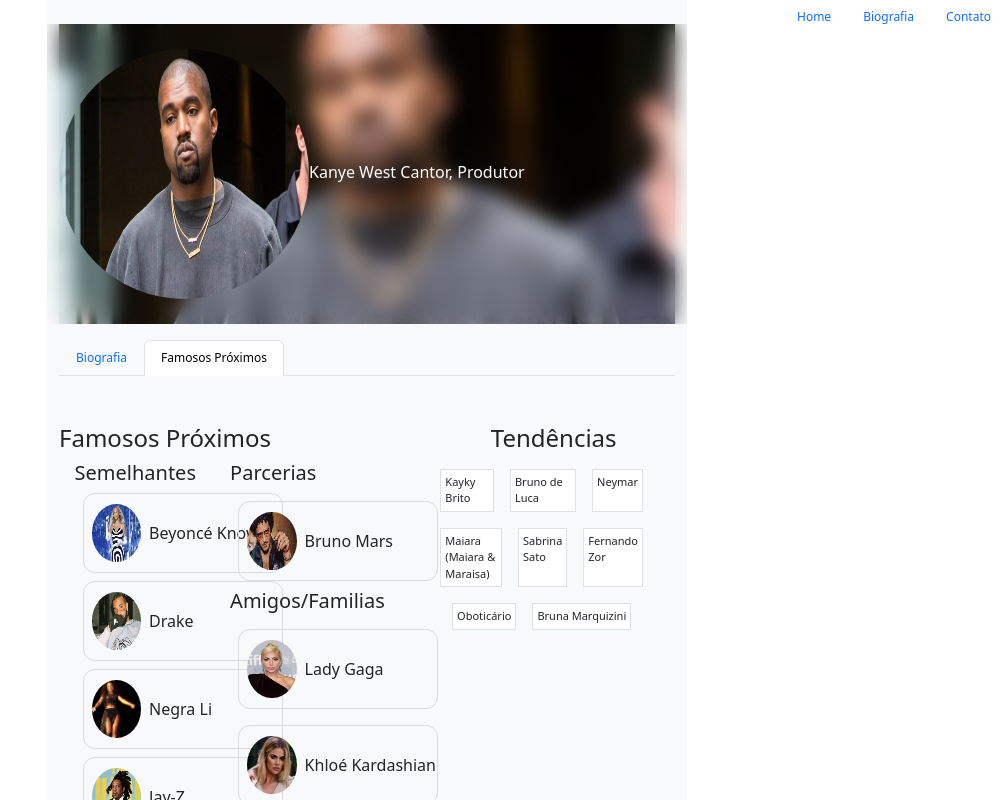
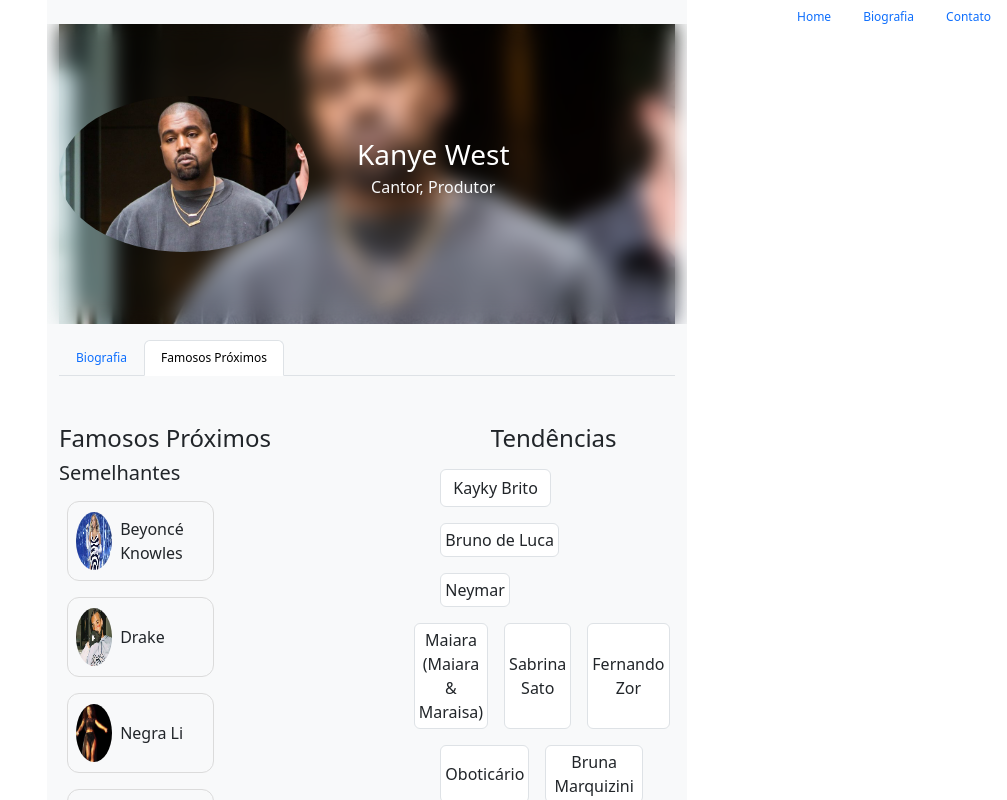
Before and after one commit to Renanluizssx/Projeto-Kanye-West, a React (Create React App) app in the folder myapp/: page /Famosos in a window 1280 px wide. Shown: the top 800 px of the page, without its empty margins (273-1280 px from the left). Built offline with nearby package versions, Linux system fonts and the light colour scheme.

Commit message:
commitado

```diff
--- a/myapp/src/Componentes/boxes-artista/index.js
+++ b/myapp/src/Componentes/boxes-artista/index.js
@@ -1,11 +1,13 @@
 import { Box } from "@mui/system";
-
+import Row from "react-bootstrap/esm/Row";
+import Col from "react-bootstrap/esm/Col";
 function DadosArtistas({ imagem, nome }) {
   return (
+    <Row>
+      <Col lg={6}>
         <Box
           className="d-flex align-items-center"
           sx={{
-        width: 200,
             height: 80,
             backgroundColor: "primary",
             border: 1,
@@ -17,6 +19,8 @@ function DadosArtistas({ imagem, nome }) {
           <img src={imagem} className=" ms-2 w-25 h-75 rounded-circle" />
           <p className="ms-2 mb-0">{nome}</p>
         </Box>
+      </Col>
+    </Row>
   );
 }
 
--- a/myapp/src/Componentes/header-biografia/header-biografia.css
+++ b/myapp/src/Componentes/header-biografia/header-biografia.css
@@ -1,7 +1,6 @@
 .header-biografia {
   background-image: url("../../Assets/kanyeBiografia.jpg");
   max-width: 1857px;
-  height: 300px;
   background-repeat: no-repeat;
   background-size: cover;
   background-position: center;
--- a/myapp/src/Componentes/header-biografia/index.js
+++ b/myapp/src/Componentes/header-biografia/index.js
@@ -6,19 +6,21 @@ function HeaderBiografia({ Row, Col }) {
   return (
     <Row className="justify-content-center">
       <Col xs={12}>
-        <header className="header-biografia">
+        <header className="header-biografia" sm={12}>
           <Row className="align-items-center container-header">
             <Col>
               <Row>
-                <Col>
+                <Col className="d-flex align-items-center text-light flex-sm-column flex-lg-row">
                   <img
-                    className="imagem-kanye-biografia"
+                    className="imagem-kanye-biografia h-100"
                     src={Kanye}
                     alt="imagem Kanye"
                   />
-                  <span className="text-center">
-                    Kanye West Cantor, Produtor
-                  </span>
+
+                  <p className="text-center ms-sm-0 ms-lg-5">
+                    <span className="fs-3">Kanye West</span>
+                    <br /> Cantor, Produtor
+                  </p>
                 </Col>
               </Row>
             </Col>
@@ -26,7 +28,7 @@ function HeaderBiografia({ Row, Col }) {
         </header>
         <Row>
           <Col xs={12} className="mt-3">
-            <Nav className="nav" variant="tabs" defaultActiveKey="/">
+            <Nav className="" variant="tabs" defaultActiveKey="/">
               <Nav.Item>
                 <LinkContainer to="/Biografia">
                   <Nav.Link>Biografia</Nav.Link>
--- a/myapp/src/Componentes/navegacao/index.js
+++ b/myapp/src/Componentes/navegacao/index.js
@@ -2,9 +2,9 @@ import Nav from "react-bootstrap/esm/Nav";
 import { LinkContainer } from "react-router-bootstrap";
 function Navegacao({ Row, Col }) {
   return (
-    <Row className="fixed-top fs-2">
-      <Col xs={12}>
-        <Nav className="justify-content-end" activeKey="/home">
+    <Row className="fixed-top">
+      <Col xs={12} sm={12}>
+        <Nav className="justify-content-sm-end" activeKey="/home">
           <Nav.Item>
             <LinkContainer to="/">
               <Nav.Link>Home</Nav.Link>
--- a/myapp/src/Componentes/tendencias/index.css
+++ b/myapp/src/Componentes/tendencias/index.css
@@ -1,3 +1,7 @@
 .tendencias {
   font-size: 11px;
 }
+.sm .btn {
+  height: 100px;
+  width: 100px;
+}
--- a/myapp/src/Componentes/tendencias/index.js
+++ b/myapp/src/Componentes/tendencias/index.js
@@ -1,45 +1,45 @@
 import "./index.css";
-
+import Button from "react-bootstrap/Button";
 function Tendencias({ Row, Col }) {
   return (
     <Row className="tendencias">
       <h2 className="fs-4 text-center">Tendências</h2>
-      <Row>
-        <Col xs={12} className="tendencias-col d-flex justify-content-center">
-          <span className="p-1 mb-2 bg-white text-dark border tendencias m-2">
+      <Row className="d-lg-flex flex-column">
+        <Col xs={12} className="tendencias-col justify-content-center">
+          <Button variant="p-1 mb-2 bg-white text-dark border tendencias m-2">
             Kayky Brito
-          </span>
+          </Button>
 
-          <span className="p-1 mb-2 bg-white text-dark border tendencias m-2">
+          <Button className="p-1 mb-2 bg-white text-dark border tendencias m-2">
             Bruno de Luca
-          </span>
-          <span className="p-1 mb-2 bg-white text-dark border tendencias m-2">
+          </Button>
+          <Button className="p-1 mb-2 bg-white text-dark border tendencias m-2">
             Neymar
-          </span>
+          </Button>
         </Col>
       </Row>
-      <Row>
-        <Col xs={12} className="tendencias-col d-flex justify-content-center">
-          <span className="p-1  mb-2 bg-white text-dark border tendencias m-2">
+      <Row className="d-sm-none d-lg-flex">
+        <Col xs={12} className="tendencias-col d-flex justify-content-center ">
+          <Button className="p-1  mb-2 bg-white text-dark border tendencias m-2">
             Maiara (Maiara & Maraisa)
-          </span>
+          </Button>
 
-          <span className="p-1 mb-2 bg-white text-dark border tendencias m-2">
+          <Button className="p-1 mb-2 bg-white text-dark border tendencias m-2">
             Sabrina Sato
-          </span>
-          <span className="p-1  mb-2 bg-white text-dark border tendencias m-2">
+          </Button>
+          <Button className="p-1  mb-2 bg-white text-dark border tendencias m-2">
             Fernando Zor
-          </span>
+          </Button>
         </Col>
       </Row>
-      <Row>
+      <Row className="d-sm-none d-lg-flex">
         <Col xs={12} className="tendencias-col d-flex justify-content-center">
-          <span className="p-1 mb-2 bg-white text-dark border m-2">
+          <Button className="p-1 mb-2 bg-white text-dark border m-2">
             Oboticário
-          </span>
-          <span className="p-1 mb-2 bg-white text-dark border m-2">
+          </Button>
+          <Button className="p-1 mb-2 bg-white text-dark border m-2">
             Bruna Marquizini
-          </span>
+          </Button>
         </Col>
       </Row>
     </Row>
--- a/myapp/src/pages/Home/home.css
+++ b/myapp/src/pages/Home/home.css
@@ -16,3 +16,6 @@ img {
 .teste {
   width: 1600px;
 }
+.sm {
+  width: 100%;
+}
--- a/myapp/src/pages/biografia/biografia.css
+++ b/myapp/src/pages/biografia/biografia.css
@@ -16,3 +16,6 @@ ul {
 ul li {
   list-style: none;
 }
+.sm {
+  width: 200px;
+}
--- a/myapp/src/pages/biografia/index.js
+++ b/myapp/src/pages/biografia/index.js
@@ -32,12 +32,10 @@ function Biografia() {
                     <span className="fw-bold text-dark md-0"> País: </span>
                     Estados Unidos
                   </Col> */
-                    <Col xs={7}>
+                    <Col xs={12} sm={10}>
                       <Box
                         className="d-flex flex-column p-3"
                         sx={{
-                          width: 500,
-                          height: 130,
                           backgroundColor: "primary",
                           border: 1,
                           borderColor: "#dbdbdb",
@@ -57,12 +55,12 @@ function Biografia() {
                   }
                 </Row>
               </Col>
-              <Col xs={5} className="d-flex flex-column justify-content-center">
+              <Col xs={5}>
                 <Tendencias Row={Row} Col={Col} />
               </Col>
             </Row>
             <Row>
-              <Col xs={7}>
+              <Col xs={7} xxl={7} sm={12}>
                 <section className="secao-biografia fs-6">
                   <p>
                     Kanye West nasceu em 8 de junho de 1977 em Atlanta, nos
--- a/myapp/src/pages/secao-famosos/index.js
+++ b/myapp/src/pages/secao-famosos/index.js
@@ -26,7 +26,7 @@ function SecaoFamosos() {
               <main>
                 <h2 className="fs-4">Famosos Próximos</h2>
                 <Row className="justify-content-center">
-                  <Col xs={5}>
+                  <Col xs={5} sm={12}>
                     <div className="w-100">
                       <h3 className="fs-5">Semelhantes</h3>
 
@@ -49,7 +49,7 @@ function SecaoFamosos() {
                     </div>
                   </Col>
 
-                  <Col xs={6} className="d-flex flex-column">
+                  <Col xs={6} sm={12} className="d-flex flex-column">
                     <h3 className="fs-5">Parcerias</h3>
 
                     <DadosArtistas
```
Also changed, not shown: myapp/src/pages/Home/index.js (+16 -23 lines). Lines whose indentation alone changed are shown as unchanged.
